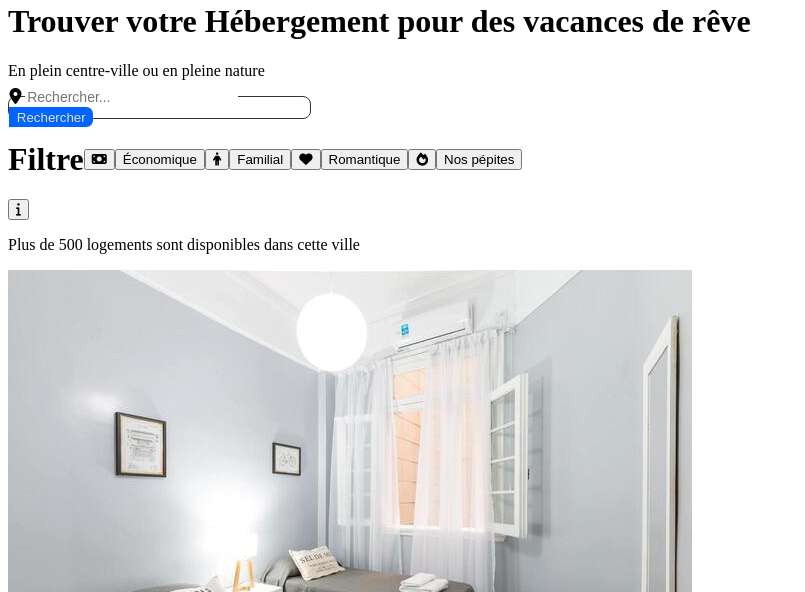
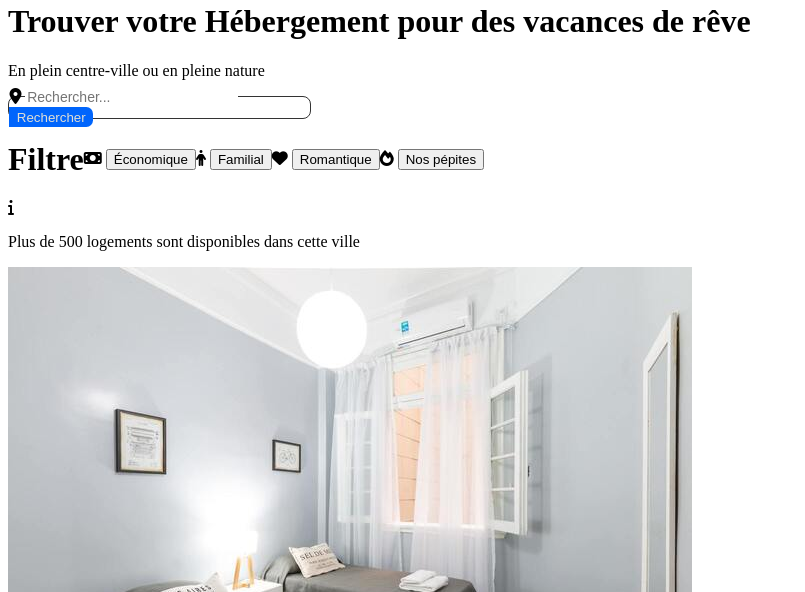
Before and after one commit to marie476/repo-booki, a plain HTML site: page Booki/index.html in a window 1280 px wide. Shown: the part 208-800 px from the top of the page, without its empty margins (0-805 px from the left). Drawn offline with Linux system fonts and the light colour scheme.

Commit message:
Add files via upload
Modification des bouton en div

```diff
--- a/Booki/index.html
+++ b/Booki/index.html
@@ -64,46 +64,46 @@
         <div class="filtre">
           <h1>Filtre</h1>
           <div class="bouton-economique">
-            <button id="economique">
+            <div class="economique">
               <span id="economique-item">
                 <i class="fa-solid fa-money-bill"></i>
                 <button class="button">Économique</button>
               </span>
-            </button>
+            </div>
           </div>
           <div class="bouton-familial">
-            <button id="familial">
+            <div id="familial">
               <span id="familial-item">
                 <i class="fa-solid fa-person"></i>
                 <button class="button">Familial</button>
               </span>
-            </button>
+            </div>
           </div>
           <div class="bouton-romantique">
-            <button id="romantique">
+            <div id="romantique">
               <span id="romantique-item">
                 <i class="fa-solid fa-heart"></i>
                 <button class="button">Romantique</button>
               </span>
-            </button>
+            </div>
           </div>
           <div class="bouton-pepites">
-            <button id="pepites">
+            <div id="pepites">
               <span id="pepites-item">
                 <i class="fa-solid fa-fire"></i>
                 <button class="button">Nos pépites</button>
               </span>
-            </button>
+            </div>
           </div>
         </div>
 
         <div class="info">
           <div class="bouton-info">
-            <button id="info">
+            <div id="info">
               <span id="infoe-item">
                 <i class="fa-solid fa-info"></i>
               </span>
-            </button>
+            </div>
             <p>Plus de 500 logements sont disponibles dans cette ville</p>
           </div>
         </div>
```
